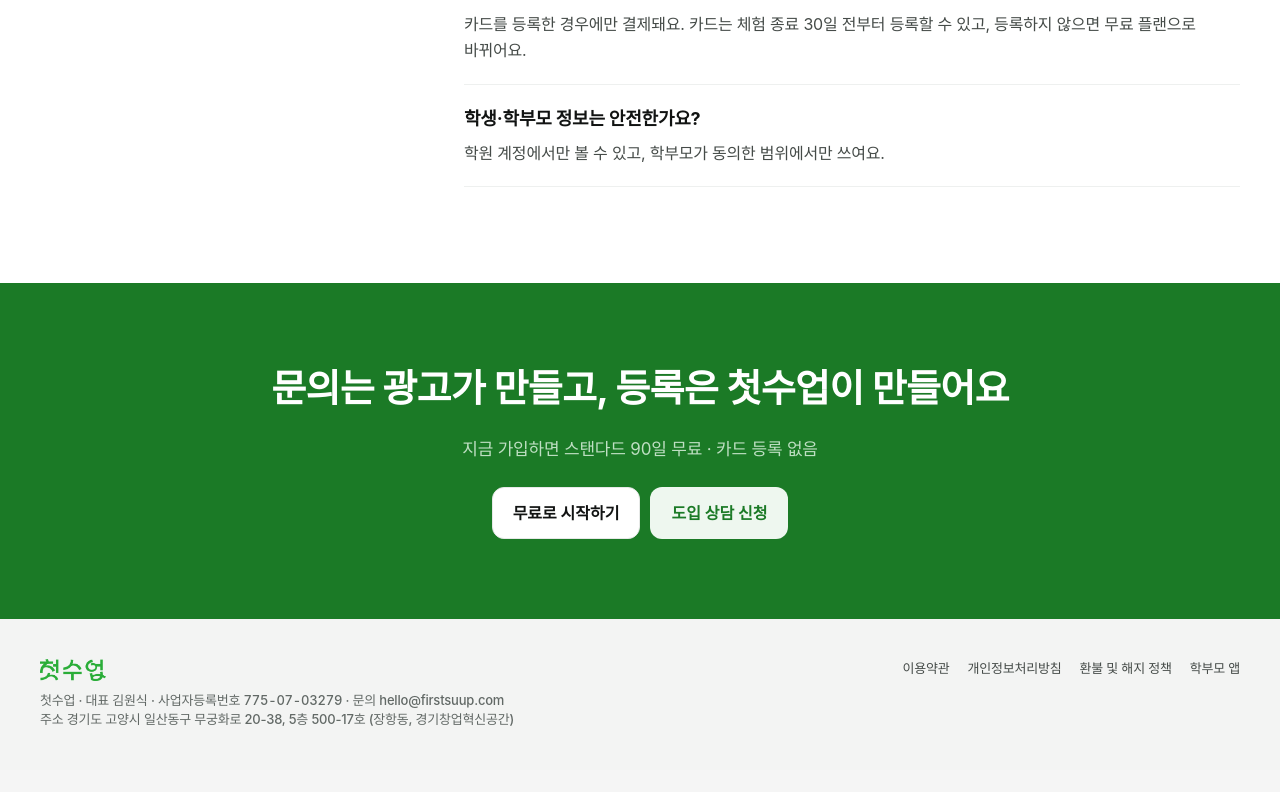
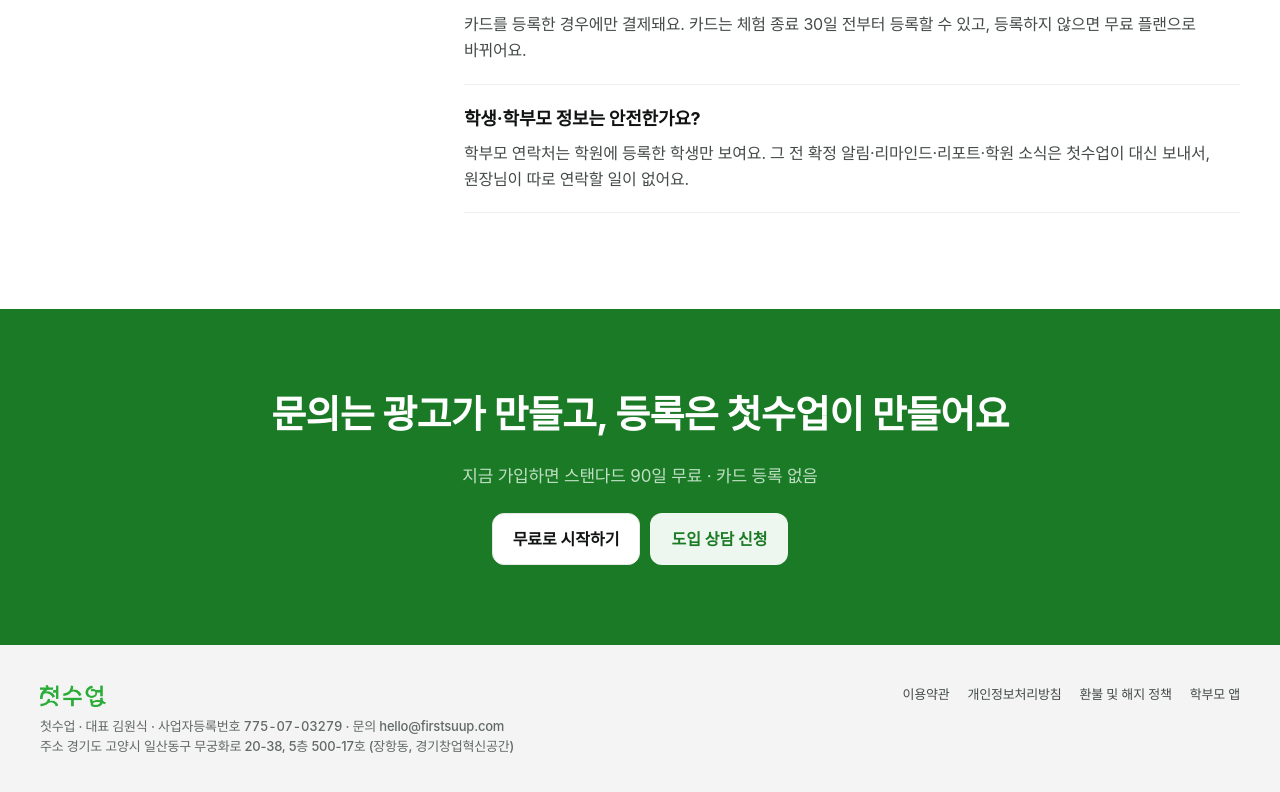
Before and after one commit to kimwon0828-prog/first_class, a Next.js app: page /partner in a window 1280 px wide. Shown: the part 9303-10095 px from the top of the page. Before the commit the page ends 10073 px from the top, so only its background shows below. Built offline with nearby package versions, Linux system fonts and the light colour scheme; no server answers.

Commit message:
fix(partner): explain parent contact policy in the landing FAQ
Co-Authored-By: Claude Opus 5.5 <noreply@anthropic.com>
Claude-Session: https://claude.ai/code/session_01ByVaAukCWZetH8RSp1PsCL

```diff
--- a/app/partner/PartnerLanding.tsx
+++ b/app/partner/PartnerLanding.tsx
@@ -158,7 +158,8 @@ const faqItems = [
   },
   {
     question: "학생·학부모 정보는 안전한가요?",
-    answer: "학원 계정에서만 볼 수 있고, 학부모가 동의한 범위에서만 쓰여요."
+    answer:
+      "학부모 연락처는 학원에 등록한 학생만 보여요. 그 전 확정 알림·리마인드·리포트·학원 소식은 첫수업이 대신 보내서, 원장님이 따로 연락할 일이 없어요."
   }
 ]
 
```
